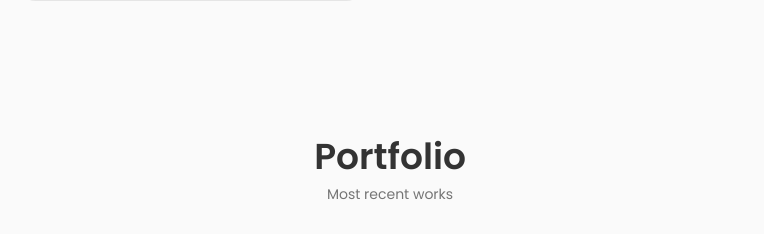
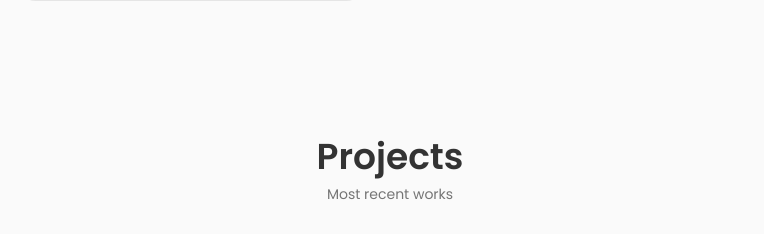
Before and after one commit to shubhamkumar755/my-portfolio-react, a React (Create React App) app: page / in a window 1280 px wide. Shown: the part 2560-2794 px from the top of the page, without its empty margins (250-1014 px from the left). Built offline with nearby package versions, Linux system fonts and the light colour scheme.

Commit message:
Update Work.jsx

```diff
--- a/src/components/works/Work.jsx
+++ b/src/components/works/Work.jsx
@@ -5,7 +5,7 @@ import Works from './Works'
 const Work = () => {
   return (
     <section className="work section" id="portfolio">
-        <h2 className="section__title">Portfolio</h2>
+        <h2 className="section__title">Projects</h2>
         <span className="section__subtitle">Most recent works</span>
         <Works/>
     </section>
```
